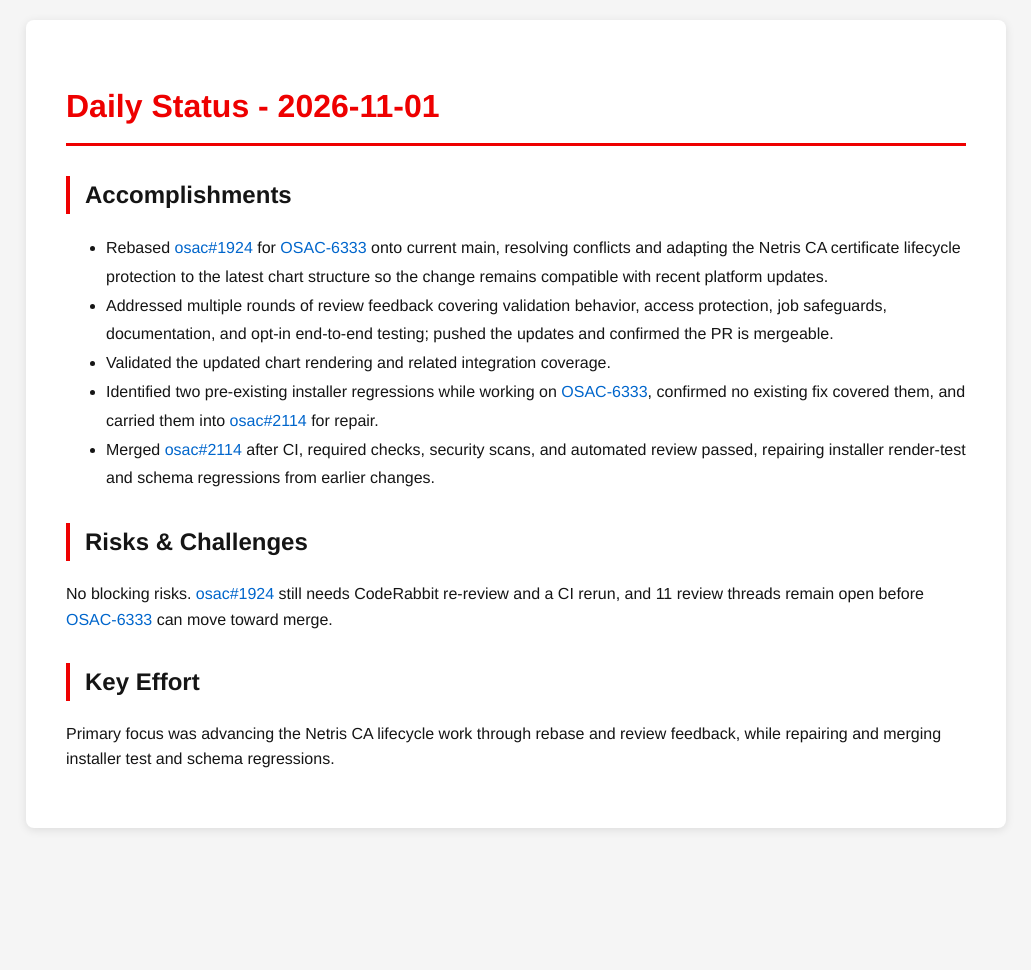
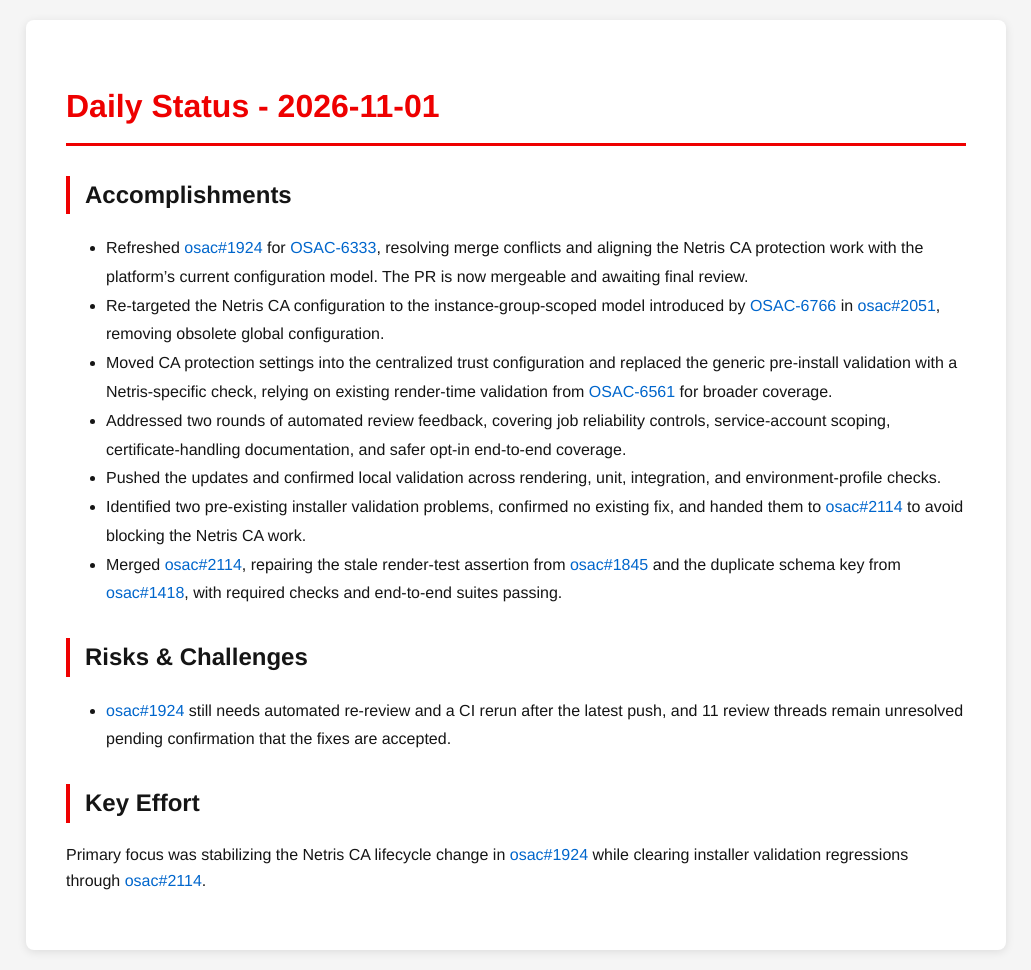
Before and after one commit to tzvatot/daily-status, a Jekyll site: the page built from 2026-11-01.md, in a window 1280 px wide. Shown: the whole page, without its empty margins (124-1155 px from the left). Built offline with Jekyll 4.4.1, drawn with Linux system fonts in a browser that asks for light colours; before the commit the page ends 900 px from its top, so only the background shows below that.

Commit message:
Daily status update - 2026-11-01

```diff
--- a/2026-11-01.md
+++ b/2026-11-01.md
@@ -7,14 +7,16 @@ date: 2026-11-01
 # Daily Status - 2026-11-01
 
 ## Accomplishments
-- Rebased [osac#1924](https://github.com/osac-project/osac/pull/1924) for [OSAC-6333](https://redhat.atlassian.net/browse/OSAC-6333) onto current main, resolving conflicts and adapting the Netris CA certificate lifecycle protection to the latest chart structure so the change remains compatible with recent platform updates.
-- Addressed multiple rounds of review feedback covering validation behavior, access protection, job safeguards, documentation, and opt-in end-to-end testing; pushed the updates and confirmed the PR is mergeable.
-- Validated the updated chart rendering and related integration coverage.
-- Identified two pre-existing installer regressions while working on [OSAC-6333](https://redhat.atlassian.net/browse/OSAC-6333), confirmed no existing fix covered them, and carried them into [osac#2114](https://github.com/osac-project/osac/pull/2114) for repair.
-- Merged [osac#2114](https://github.com/osac-project/osac/pull/2114) after CI, required checks, security scans, and automated review passed, repairing installer render-test and schema regressions from earlier changes.
+- Refreshed [osac#1924](https://github.com/osac-project/osac/pull/1924) for [OSAC-6333](https://redhat.atlassian.net/browse/OSAC-6333), resolving merge conflicts and aligning the Netris CA protection work with the platform’s current configuration model. The PR is now mergeable and awaiting final review.
+- Re-targeted the Netris CA configuration to the instance-group-scoped model introduced by [OSAC-6766](https://redhat.atlassian.net/browse/OSAC-6766) in [osac#2051](https://github.com/osac-project/osac/pull/2051), removing obsolete global configuration.
+- Moved CA protection settings into the centralized trust configuration and replaced the generic pre-install validation with a Netris-specific check, relying on existing render-time validation from [OSAC-6561](https://redhat.atlassian.net/browse/OSAC-6561) for broader coverage.
+- Addressed two rounds of automated review feedback, covering job reliability controls, service-account scoping, certificate-handling documentation, and safer opt-in end-to-end coverage.
+- Pushed the updates and confirmed local validation across rendering, unit, integration, and environment-profile checks.
+- Identified two pre-existing installer validation problems, confirmed no existing fix, and handed them to [osac#2114](https://github.com/osac-project/osac/pull/2114) to avoid blocking the Netris CA work.
+- Merged [osac#2114](https://github.com/osac-project/osac/pull/2114), repairing the stale render-test assertion from [osac#1845](https://github.com/osac-project/osac/pull/1845) and the duplicate schema key from [osac#1418](https://github.com/osac-project/osac/pull/1418), with required checks and end-to-end suites passing.
 
 ## Risks & Challenges
-No blocking risks. [osac#1924](https://github.com/osac-project/osac/pull/1924) still needs CodeRabbit re-review and a CI rerun, and 11 review threads remain open before [OSAC-6333](https://redhat.atlassian.net/browse/OSAC-6333) can move toward merge.
+- [osac#1924](https://github.com/osac-project/osac/pull/1924) still needs automated re-review and a CI rerun after the latest push, and 11 review threads remain unresolved pending confirmation that the fixes are accepted.
 
 ## Key Effort
-Primary focus was advancing the Netris CA lifecycle work through rebase and review feedback, while repairing and merging installer test and schema regressions.
+Primary focus was stabilizing the Netris CA lifecycle change in [osac#1924](https://github.com/osac-project/osac/pull/1924) while clearing installer validation regressions through [osac#2114](https://github.com/osac-project/osac/pull/2114).
```
